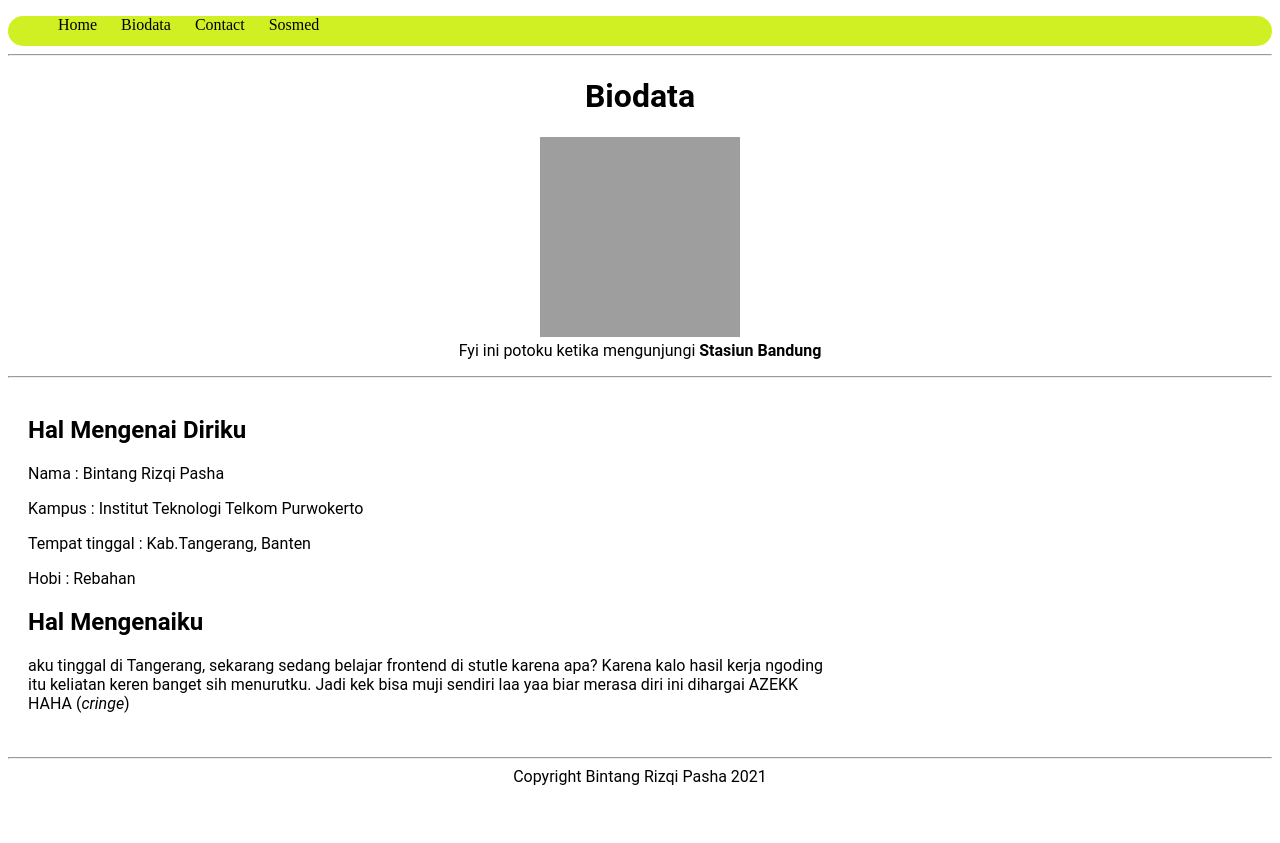
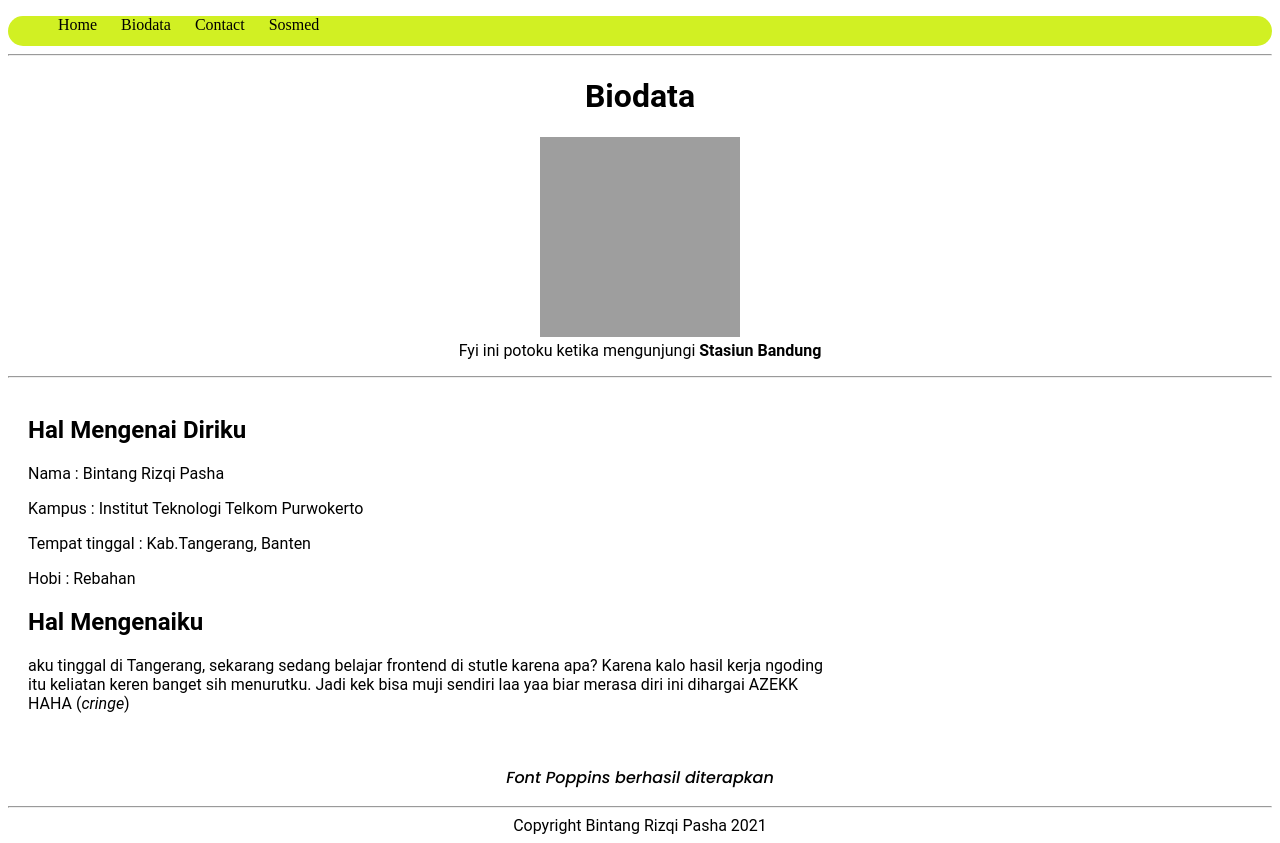
Before and after one commit to BintangRP/stutle-homework, a plain HTML site: page Tugas02-HTML-dengan-CSS/index.html in a window 1280 px wide. Before the commit the page ends 800 px from the top, so only its background shows below. Drawn offline with Linux system fonts and the light colour scheme; grey boxes are pictures that could not be loaded.

Commit message:
Menambahkan font poppins di index.html

```diff
--- a/Tugas02-HTML-dengan-CSS/index.html
+++ b/Tugas02-HTML-dengan-CSS/index.html
@@ -8,6 +8,9 @@
     <meta name="author" content="Bintang Pasha">
     <meta name="description" content="Membuat HTML dengan CSS disatukan">
     <link rel="stylesheet" href="style.css">
+    <link rel="preconnect" href="https://fonts.googleapis.com">
+    <link rel="preconnect" href="https://fonts.gstatic.com" crossorigin>
+    <link href="https://fonts.googleapis.com/css2?family=Poppins:ital,wght@1,500&display=swap" rel="stylesheet">
     <style>
         nav li {
             list-style-type: none;
@@ -50,7 +53,9 @@
                 keren banget sih menurutku. Jadi kek bisa muji sendiri laa yaa biar merasa diri ini dihargai AZEKK
                 <br />HAHA (<em>cringe</em>)
             </p>
-
+        </div>
+        <div class="poppinsTest">
+            <p>Font Poppins berhasil diterapkan</p>
         </div>
     </main>
     <footer style="text-align: center; font-family: roboto;">
--- a/Tugas02-HTML-dengan-CSS/style.css
+++ b/Tugas02-HTML-dengan-CSS/style.css
@@ -1,3 +1,7 @@
+.poppinsTest{
+    font-family: 'Poppins', sans-serif;
+}
+
 header nav{
     text-align: left;
     border: 5px;
```
